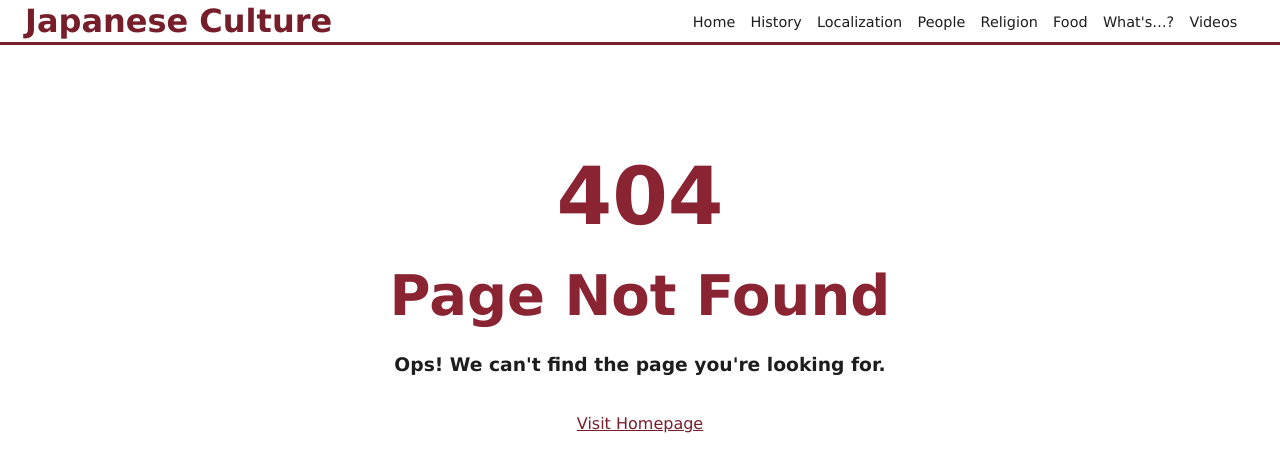
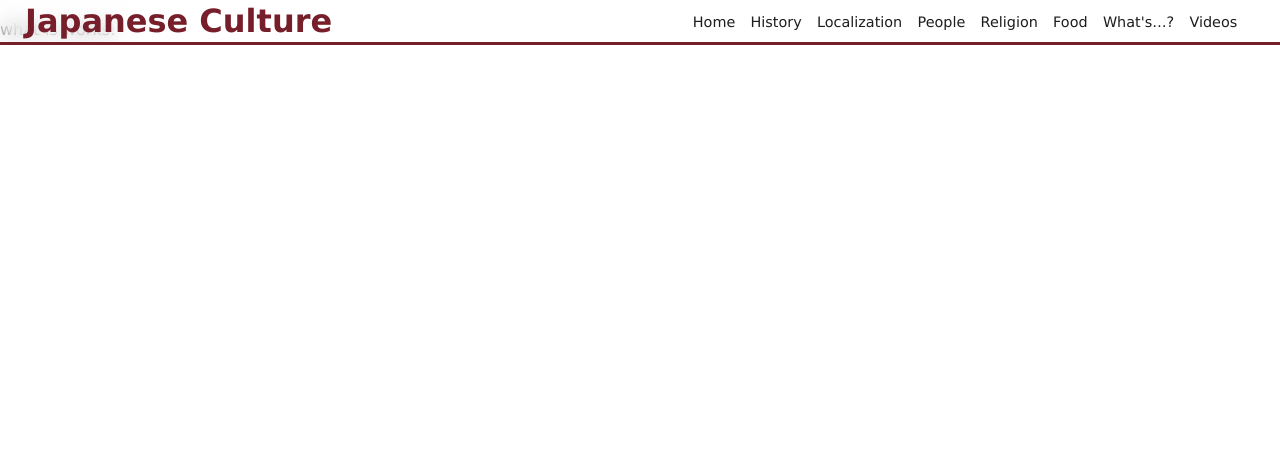
Before and after one commit to LeoAoki/japanese-culture, an Angular app: page /what-is in a window 1280 px wide. Before the commit this address had no page. Shown: the top 472 px of the page. Built offline with nearby package versions, Linux system fonts and the light colour scheme.

Commit message:
WhatIsComponent adicionado

```diff
--- a/src/app/app-routing.module.ts
+++ b/src/app/app-routing.module.ts
@@ -5,6 +5,7 @@ import { HomeComponent } from './components/main/home/home.component';
 import { LocalizationComponent } from './components/main/localization/localization.component';
 import { PageNotfoundComponent } from './components/main/page-notfound/page-notfound.component';
 import { PeopleComponent } from './components/main/people/people.component';
+import { WhatIsComponent } from './components/main/what-is/what-is.component';
 
 const routes: Routes = [
   // { path: '', component: HomeComponent },
@@ -13,6 +14,7 @@ const routes: Routes = [
   { path: 'history', component: HistoryComponent },
   { path: 'localization', component: LocalizationComponent },
   { path: 'people', component: PeopleComponent },
+  { path: 'what-is', component: WhatIsComponent },
 
   { path: '**', component: PageNotfoundComponent }
 ];
--- a/src/app/app.module.ts
+++ b/src/app/app.module.ts
@@ -10,6 +10,7 @@ import { PageNotfoundComponent } from './components/main/page-notfound/page-notf
 import { LocalizationComponent } from './components/main/localization/localization.component';
 import { HistoryComponent } from './components/main/history/history.component';
 import { PeopleComponent } from './components/main/people/people.component';
+import { WhatIsComponent } from './components/main/what-is/what-is.component';
 
 @NgModule({
   declarations: [
@@ -20,7 +21,8 @@ import { PeopleComponent } from './components/main/people/people.component';
     PageNotfoundComponent,
     LocalizationComponent,
     HistoryComponent,
-    PeopleComponent
+    PeopleComponent,
+    WhatIsComponent
   ],
   imports: [
     BrowserModule,
--- /dev/null
+++ b/src/app/components/main/what-is/what-is.component.html
@@ -0,0 +1 @@
+<p>what-is works!</p>
--- /dev/null
+++ b/src/app/components/main/what-is/what-is.component.ts
@@ -0,0 +1,15 @@
+import { Component, OnInit } from '@angular/core';
+
+@Component({
+  selector: 'app-what-is',
+  templateUrl: './what-is.component.html',
+  styleUrls: ['./what-is.component.css']
+})
+export class WhatIsComponent implements OnInit {
+
+  constructor() { }
+
+  ngOnInit(): void {
+  }
+
+}
--- a/src/app/components/top-bar/top-bar.component.html
+++ b/src/app/components/top-bar/top-bar.component.html
@@ -16,7 +16,7 @@
             <a class="link" [routerLink]="['/people']">People</a> &nbsp;
             <a class="link" [routerLink]="['/']">Religion</a> &nbsp;
             <a class="link" [routerLink]="['/']">Food</a> &nbsp;
-            <a class="link" [routerLink]="['/']">What's…?</a> &nbsp;
+            <a class="link" [routerLink]="['/what-is']">What's…?</a> &nbsp;
             <a class="link" [routerLink]="['/']">Videos</a>
           </nav>
         </td>
```
Also changed, not shown: src/app/components/main/what-is/what-is.component.css (added).
